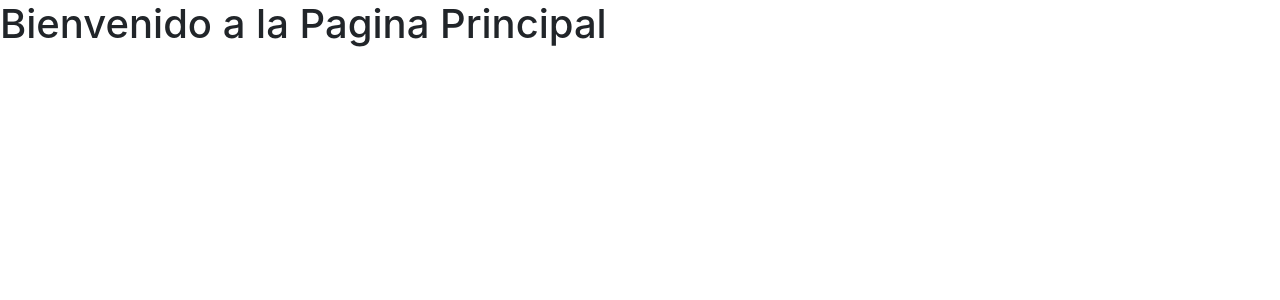
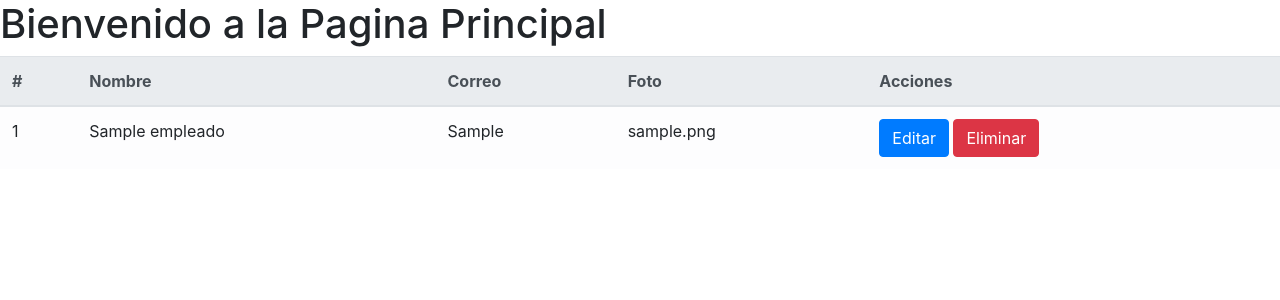
Before and after one commit to josegarcia2030/creandounapagina, a Flask app: page / in a window 1280 px wide. Shown: the top 300 px of the page. Run offline with Flask 2, Linux system fonts and the light colour scheme; tables that the repository leaves empty or names only in its code hold one stand-in row (values such as "Sample post"); some libraries are stand-ins or nearby versions.

Commit message:
guardando actulizacion del formulario

```diff
--- a/app.py
+++ b/app.py
@@ -1,7 +1,7 @@
-from distutils.log import debug
-from flask import Flask, render_template, request
+
+from flask import Flask, render_template, request, redirect
 from flaskext.mysql import MySQL
-
+from datetime import datetime
 
 
 
@@ -21,15 +21,70 @@ mysql.init_app(app)
 
 @app.route("/")
 def home():
+    sql = "SELECT * FROM `empleados`"
+    conexion = mysql.connect()
+    puntero = conexion.cursor()
+    puntero.execute(sql)
+
+    empleados = puntero.fetchall()
+    #print(empleados)
+
+    conexion.commit()
+
+    return render_template('empleados/index.html', employes = empleados)
+
+@app.route('/create')
+def create():
+    return render_template('empleados/create.html')
+
+
+@app.route('/store', methods=["POST"])
+def store():
+
+    _nombre = request.form['txtNombre']
+    _correo = request.form['txtCorreo']
+    _foto = request.files['txtFoto']
+
+    now = datetime.now()
+    tiempo = now.strftime('%Y%H%M%S')
+
+    if _foto.filename != '':
+        nuevoNombreFoto = tiempo + _foto.filename
+        _foto.save('uploads/' + nuevoNombreFoto)
 
     #instruccion sql
-    sql = "INSERT INTO `empleados` (`id`, `nombre`, `correo`, `foto`) VALUES (NULL, 'rasek2030', 'rasek2030@gmail.com', 'foto1Null.jpg');"
+    sql = "INSERT INTO `empleados` (`id`, `nombre`, `correo`, `foto`) VALUES (NULL, %s, %s, %s);"
+    datos = (_nombre,_correo,nuevoNombreFoto)
     conn = mysql.connect()
     cursor = conn.cursor()
-    cursor.execute(sql)
+    cursor.execute(sql, datos)
     conn.commit()
+    return render_template('empleados/index.html')
 
-    return render_template('empleados/index.html')
+
+@app.route('/editar/<int:id>')
+def editar(id):
+
+    conexion = mysql.connect()
+    puntero = conexion.cursor()
+    puntero.execute("SELECT * FROM empleados WHERE id=%s", (id))
+    empleados = puntero.fetchall()
+    conexion.commit()
+    return render_template('empleados/edit.html', employes = empleados)
+
+
+@app.route('/destroy/<int:id>')
+def destroy(id):
+    conexion = mysql.connect()
+    puntero =conexion.cursor()
+    puntero.execute("DELETE from empleados WHERE id=%s", (id))
+    conexion.commit()
+
+    return redirect('/')
+
+
+
+
 
 
 
--- a/templates/empleados/index.html
+++ b/templates/empleados/index.html
@@ -8,5 +8,30 @@
 </head>
 <body>
     <h1>Bienvenido a la Pagina Principal</h1>
+    <table class="table table-light">
+        <thead class="thead-light">
+            <tr>
+                <th>#</th>
+                <th>Nombre</th>
+                <th>Correo</th>
+                <th>Foto</th>
+                <th>Acciones</th>
+            </tr>
+        </thead>
+        <tbody>
+            {% for empleado in employes %}
+            <tr>
+                <td>{{ empleado[0]}}</td>
+                <td>{{ empleado[1]}}</td>
+                <td>{{ empleado[2]}}</td>
+                <td>{{ empleado[3]}}</td>
+                <td>
+                    <a href="/editar/{{empleado[0]}}" class="btn btn-primary" type="button">Editar</a>
+                    <a href="/destroy/{{empleado[0]}}" class="btn btn-danger" type="button">Eliminar</a>
+                </td>
+            </tr>
+            {% endfor %}
+        </tbody>
+    </table>
 </body>
 </html>
```
Also changed, not shown: templates/empleados/create.html (added, +21 -0 lines), templates/empleados/edit.html (added, +27 -0 lines), uploads/2022103141Captura de pantalla (2).png (added), uploads/2022103727Captura de pantalla (2).png (added), uploads/2022103738Captura de pantalla (2).png (added).
